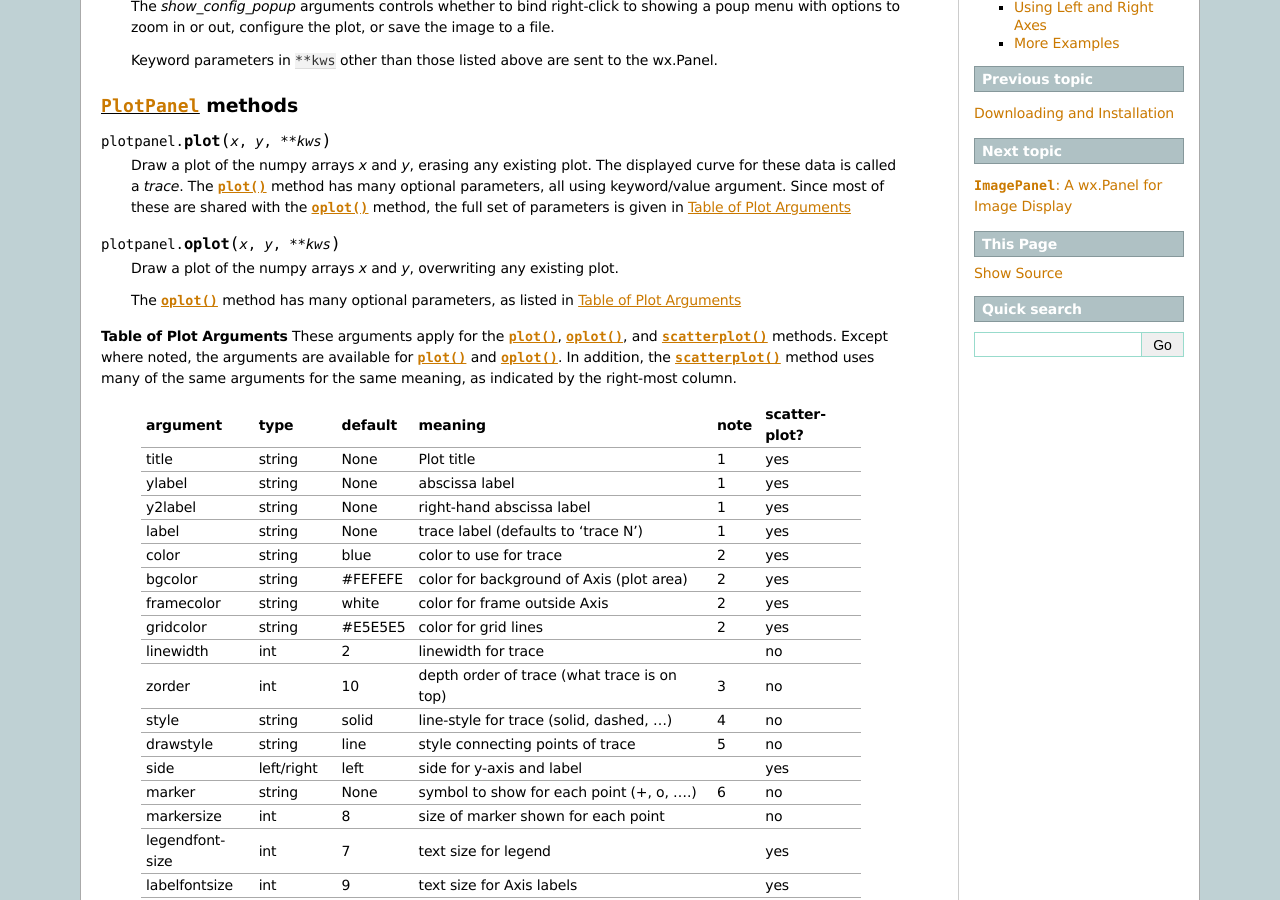
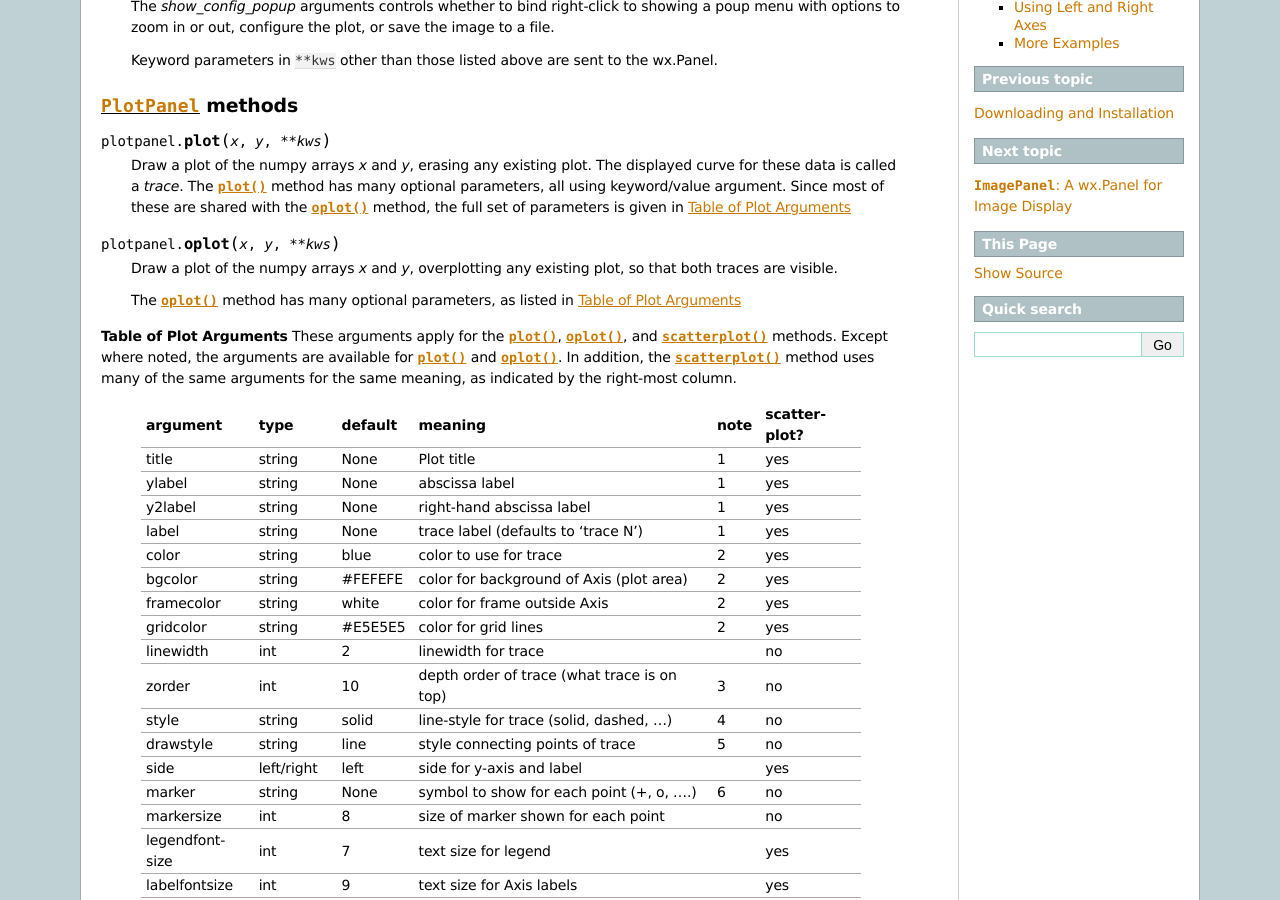
Before and after one commit to newville/wxmplot, a Sphinx documentation site: the page built from doc/plotpanel.rst, in a window 1280 px wide and 900 px high, scrolled down 832 px. Built offline with Sphinx 7.4.7, drawn with Linux system fonts in a browser that asks for light colours; formulas are drawn with MathJax 3; the version number is read from the project's files by our own code.

Commit message:
clarify doc for oplot

```diff
--- a/doc/plotpanel.rst
+++ b/doc/plotpanel.rst
@@ -82,7 +82,8 @@ many additional methods to interact with the plots.
 
 .. method:: oplot(x, y, **kws)
 
-   Draw a plot of the numpy arrays *x* and *y*, overwriting any existing plot.
+   Draw a plot of the numpy arrays *x* and *y*, overplotting any existing
+   plot, so that both traces are visible.
 
    The :meth:`oplot` method has many optional parameters,  as listed in
    :ref:`Table of Plot Arguments <plotopt_table>`
```
